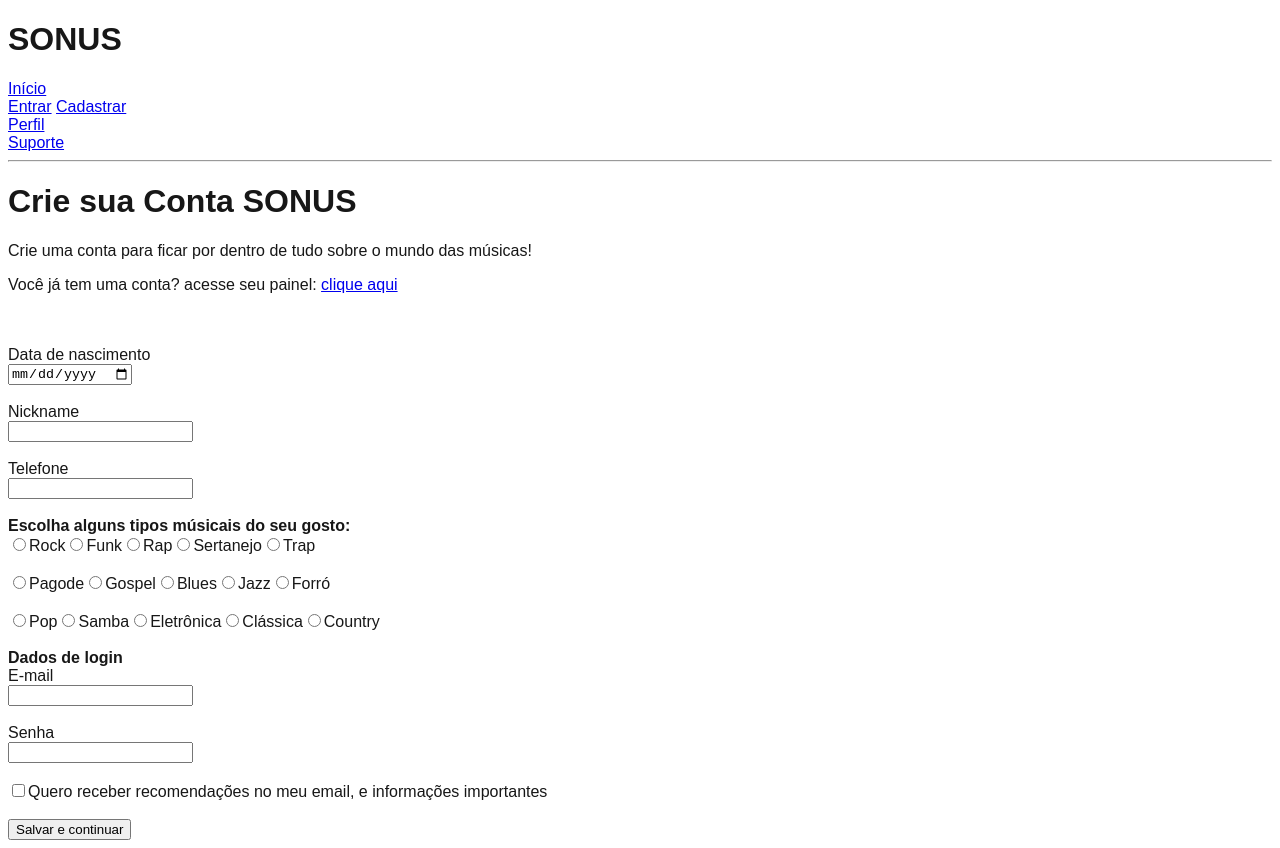
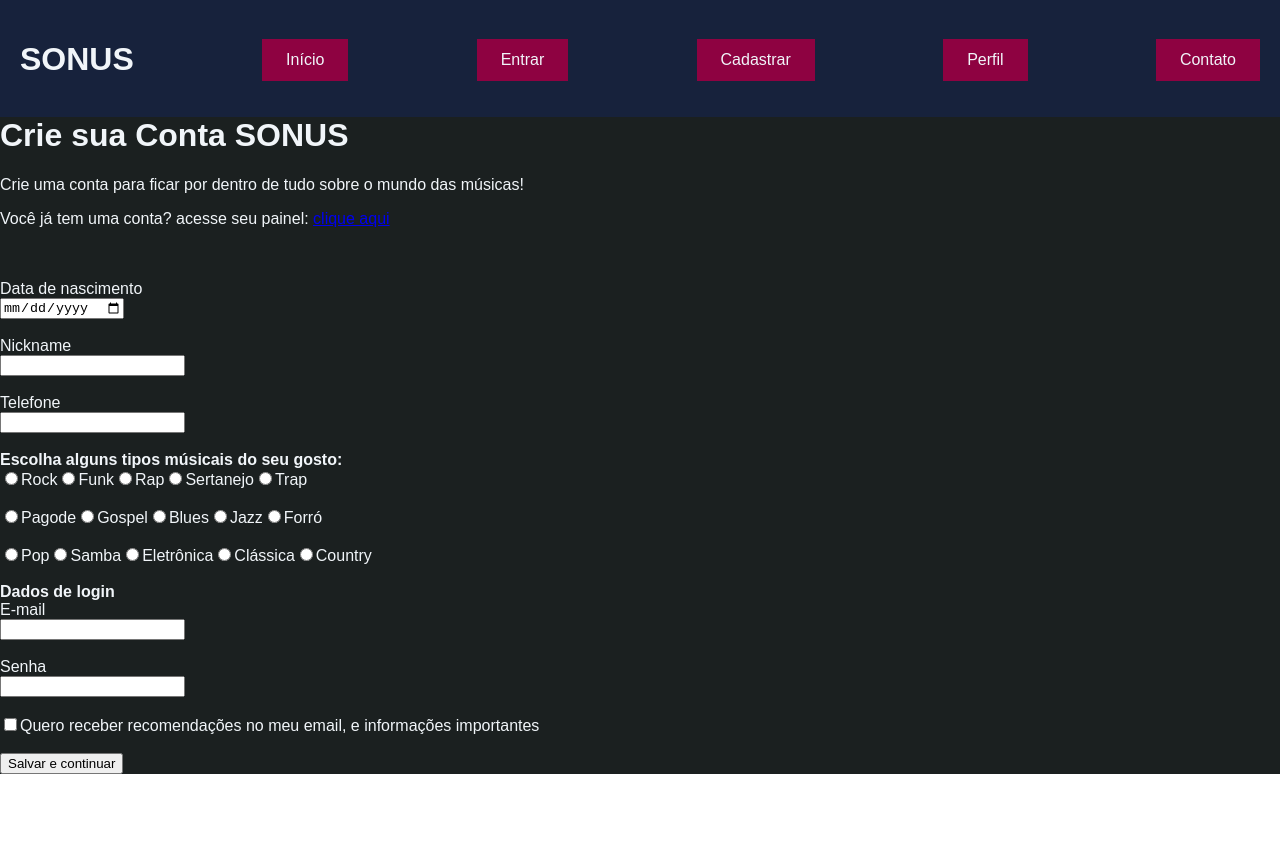
Before and after one commit to JhowEight/project_sonus, a Next.js app: page /Cadastro_J in a window 1280 px wide. After the commit the page ends 800 px from the top, so only its background shows below. Built offline with nearby package versions, Linux system fonts and the light colour scheme.

Commit message:
Fiz CSSdo Cadastro

```diff
--- a/app/Cadastro_J/components/Cadastrar.js
+++ b/app/Cadastro_J/components/Cadastrar.js
@@ -1,6 +1,6 @@
 function Cadastrar() {
     return (
-        <div>
+        <div className=" bg-[#1B2020] text-slate-100 -my-6 -mx-2 " >
 
         <h1>Crie sua Conta SONUS</h1>
         <p>Crie uma conta para ficar por dentro de tudo sobre o mundo das músicas!</p>
--- /dev/null
+++ b/app/Cadastro_J/components/Menu.css
@@ -0,0 +1,6 @@
+.Menu{
+    display: flex;
+    padding: 20px;
+    justify-content: space-between;
+    align-items: center;
+}
--- a/app/Cadastro_J/components/Menu.js
+++ b/app/Cadastro_J/components/Menu.js
@@ -1,16 +1,18 @@
+import "./Menu.css"
+
 function Menu() {
     return (
-        <div>
-            <h1> <b> SONUS </b> </h1>
-    <a href="./I_pagina_inicial.html">Início</a>
-    <br/>
-    <a href="./J_entrar.html">Entrar</a> <a href="./J_cadastrar.html">Cadastrar</a>
-    <br/>
-    <a href="./M_perfil.html" > Perfil </a>
-    <br/>
-    <a href="./J_suporte.html">Suporte</a>
-    <hr/>
+        <div className="Menu -my-2 -mx-2 bg-[#17223C] text-slate-100 " >
+
+            <h1>  SONUS </h1>
+            <a className=" px-6 py-3 bg-[#8E0241] no-underline text-slate-100 " href="#" >Início</a>
+            <a className=" px-6 py-3 bg-[#8E0241] no-underline text-slate-100 " href="#" >Entrar</a>
+            <a className=" px-6 py-3 bg-[#8E0241] no-underline text-slate-100 " href="#">Cadastrar</a>
+            <a className=" px-6 py-3 bg-[#8E0241] no-underline text-slate-100 " href="#" > Perfil </a>
+            <a className=" px-6 py-3 bg-[#8E0241] no-underline text-slate-100 " href="#" >Contato</a>
+
         </div>
+
      );
 }
 
--- a/app/Login_J/components/Menu.js
+++ b/app/Login_J/components/Menu.js
@@ -1,16 +1,17 @@
 function Menu() {
     return (
         <div>
-            <h1> <b> SONUS </b> </h1>
-         <a href="./I_pagina_inicial.html">Início</a>
-         <br/>
-         <a href="./J_entrar.html">Entrar</a> <a href="./J_cadastrar.html">Cadastrar</a>
-         <br/>
-         <a href="./M_perfil.html" > Perfil </a>
-         <br/>
-         <a href="./J_suporte.html">Suporte</a>
-         <hr/>
+                 <h1>  SONUS </h1>
+            <a>Início</a>
+            <br/>
+            <a>Entrar</a> <a>Cadastrar</a>
+            <br/>
+            <a> Perfil </a>
+            <br/>
+            <a>Contato</a>
+            <hr/>
         </div>
+
      );
 }
 
--- a/app/Suporte_J/Menu.js
+++ b/app/Suporte_J/Menu.js
@@ -1,18 +1,17 @@
 function Menu() {
     return (
         <div>
+                 <h1>  SONUS </h1>
+            <a>Início</a>
+            <br/>
+            <a>Entrar</a> <a>Cadastrar</a>
+            <br/>
+            <a> Perfil </a>
+            <br/>
+            <a>Contato</a>
+            <hr/>
+        </div>
 
-        <h1> <b> SONUS </b> </h1>
-        <a href="./I_pagina_inicial.html">Início</a>
-        <br/>
-        <a href="./J_entrar.html">Entrar</a> <a href="./J_cadastrar.html">Cadastrar</a>
-        <br/>
-        <a href="./M_perfil.html" > Perfil </a>
-        <br/>
-        <a href="./J_suporte.html">Suporte</a>
-        <hr/>
-
-        </div>
      );
 }
 
```
